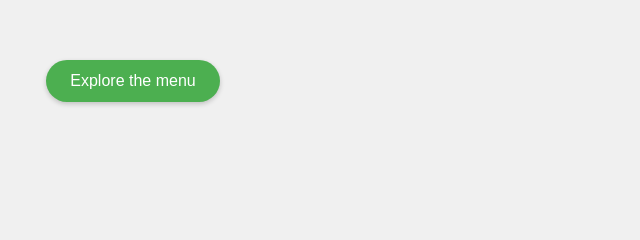
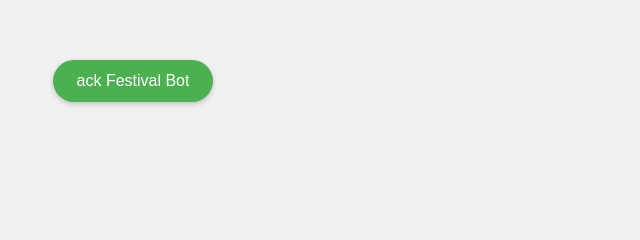
Before and after one commit to nantucketai/ackfestivals-nai-simple-bot-web, a plain HTML site: page index.html in a window 1280 px wide. Shown: the part 319-559 px from the top of the page, 507-1147 px from the left. Drawn offline with Linux system fonts and the light colour scheme.

Commit message:
Update index.html

```diff
--- a/index.html
+++ b/index.html
@@ -159,7 +159,7 @@
 
 <body>
     <div class="container">
-        <button id="explore-btn" class="explore-btn">Explore the menu</button>
+        <button id="explore-btn" class="explore-btn">ack Festival Bot</button>
     </div>
 
     <button id="cta-btn" class="explore-btn">💬</button>
```
